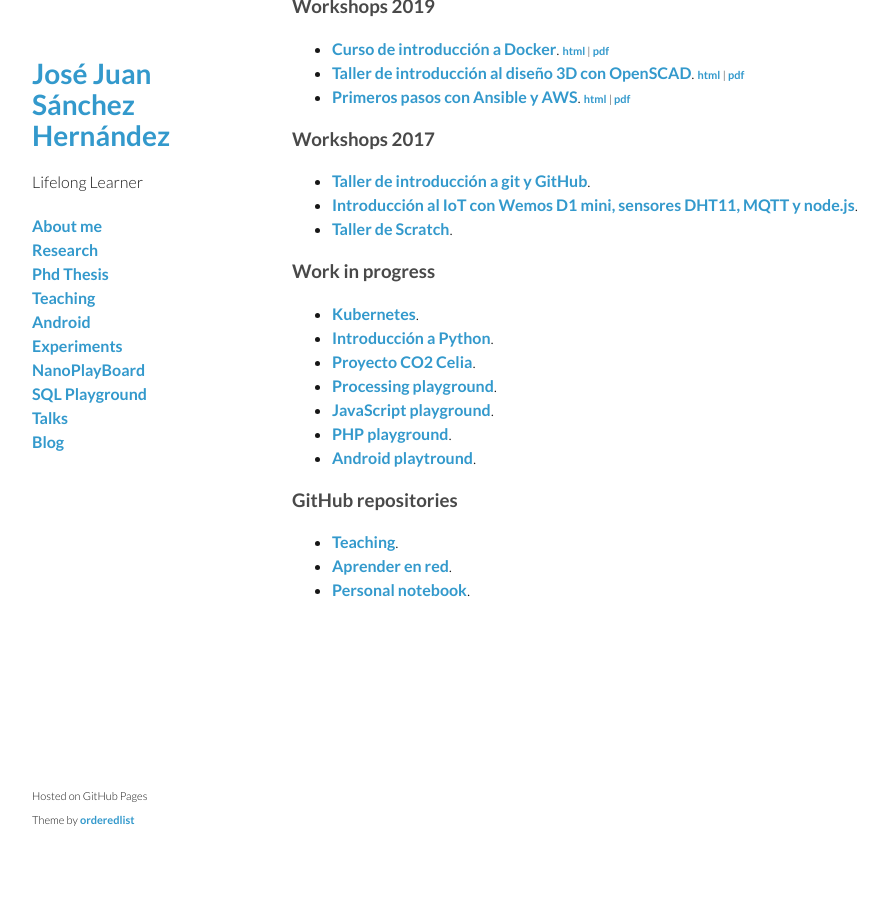
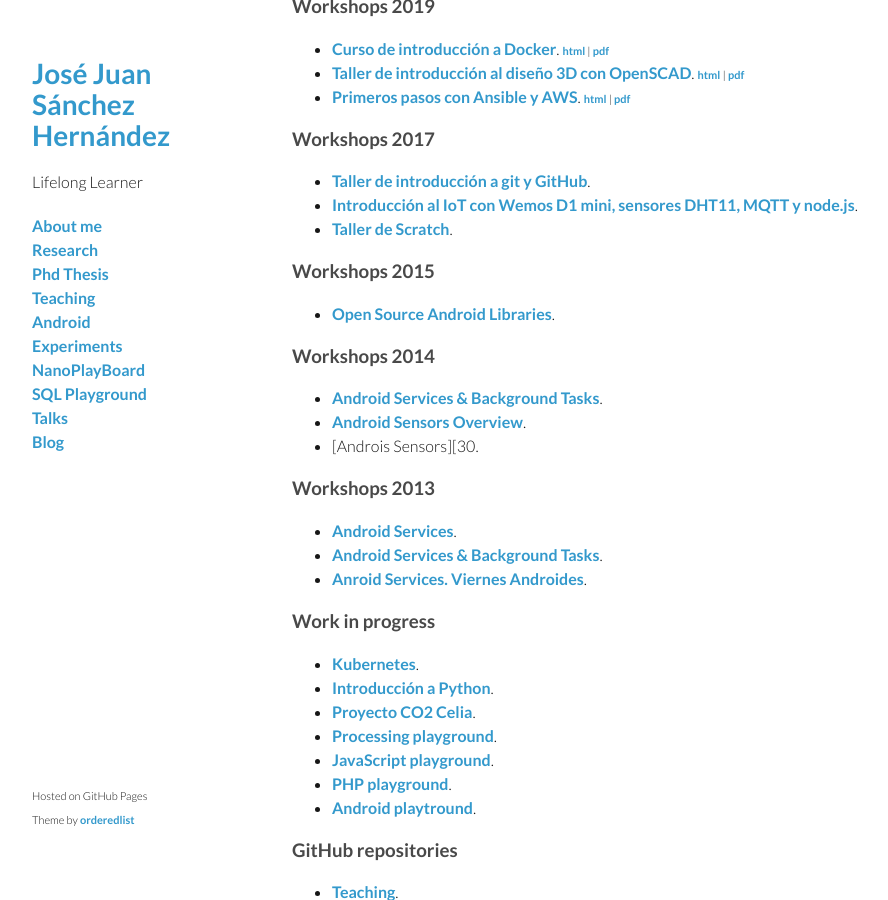
Before and after one commit to josejuansanchez/josejuansanchez.github.io, a Jekyll site: the page built from teaching/index.md, in a window 1280 px wide and 900 px high, scrolled down 522 px. Shown: the whole window, without its empty margins (178-1066 px from the left). Built offline with Jekyll 4.4.1, drawn with Linux system fonts in a browser that asks for light colours.

Commit message:
Updated workshops

```diff
--- a/teaching/index.md
+++ b/teaching/index.md
@@ -35,6 +35,23 @@ title: Teaching
   * [Taller de introducción a git y GitHub][3].
   * [Introducción al IoT con Wemos D1 mini, sensores DHT11, MQTT y node.js][4].
   * [Taller de Scratch][5].
+
+### Workshops 2015
+
+  * [Open Source Android Libraries][31].
+
+### Workshops 2014
+
+  * [Android Services & Background Tasks][27].
+  * [Android Sensors Overview][29].
+  * [Androis Sensors][30.
+
+### Workshops 2013
+
+  * [Android Services][26].
+  * [Android Services & Background Tasks][27].
+  * [Anroid Services. Viernes Androides][28].
+
 
 ### Work in progress
 
@@ -77,3 +94,9 @@ title: Teaching
 [23]: https://github.com/josejuansanchez/kubernetes
 [24]: http://josejuansanchez.org/iot-dashboard/
 [25]: http://josejuansanchez.org/iot-dashboard/index.pdf
+[26]: https://speakerdeck.com/josejuansanchez/android-services
+[27]: https://speakerdeck.com/josejuansanchez/android-services-and-background-tasks
+[28]: https://speakerdeck.com/josejuansanchez/viernes-androides-android-services
+[29]: http://josejuansanchez.org/android-sensors-overview/
+[30]: https://speakerdeck.com/josejuansanchez/android-sensors
+[31]: https://speakerdeck.com/josejuansanchez/open-source-android-libraries
```
